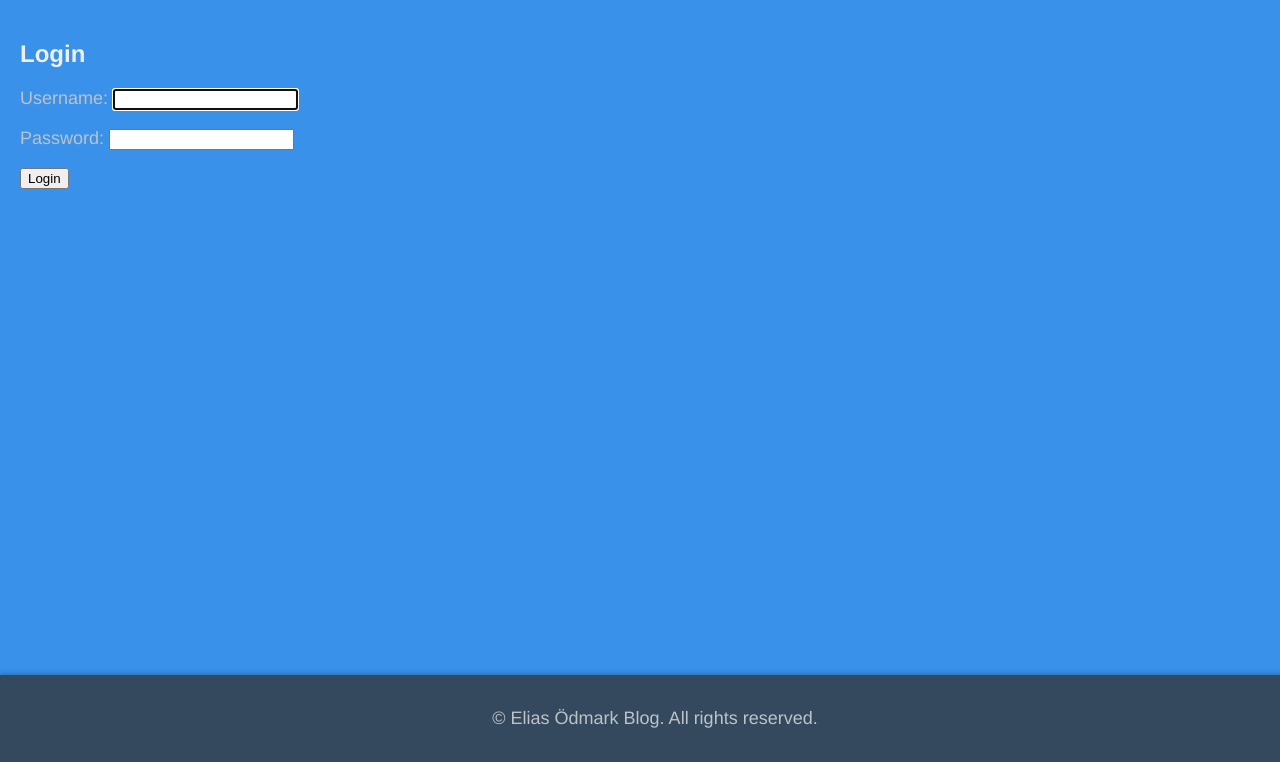
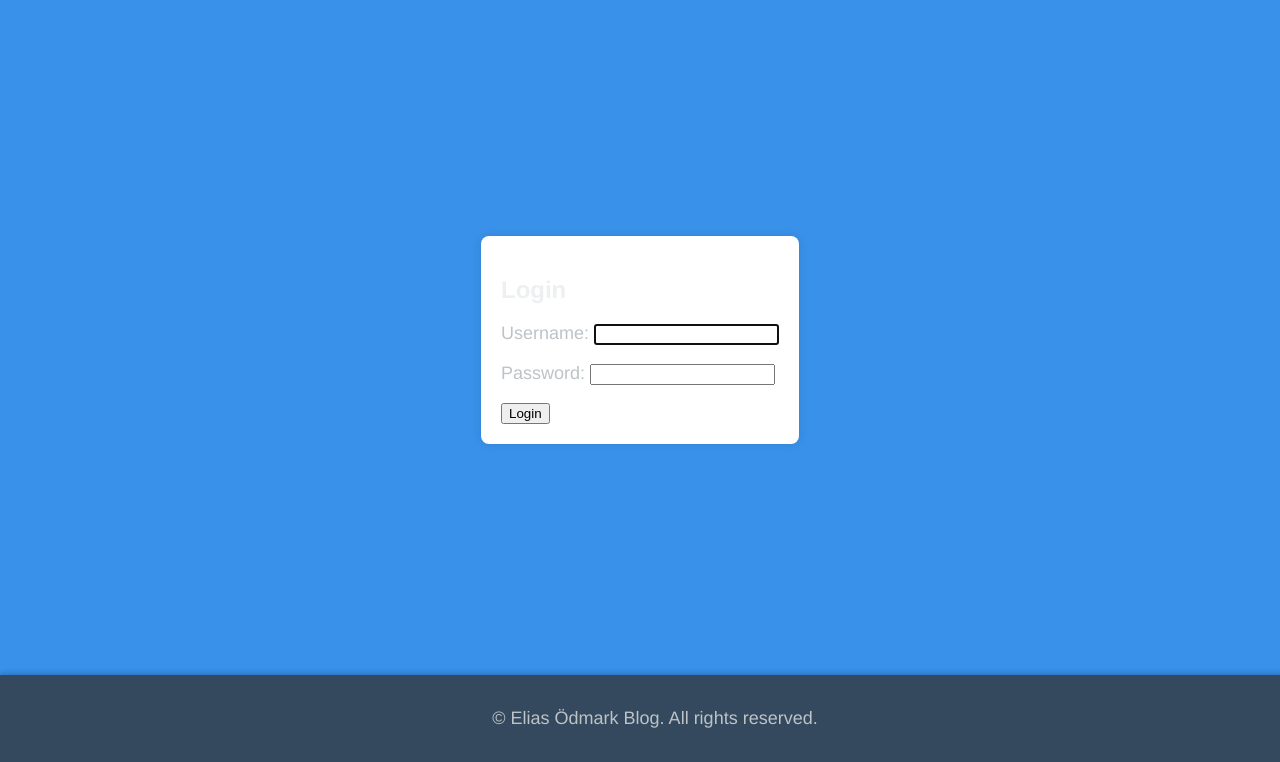
Before and after one commit to Odmarken/ceedz-pp4, a Django app: page /accounts/login/ in a window 1280 px wide. Shown: the part 38-800 px from the top of the page. Run offline with Django 5.2, Linux system fonts and the light colour scheme; parts of the project's set-up code (start-up, migrations or seed data) failed here and were passed over.

Commit message:
fixed login adn signup form for it to work

```diff
--- a/accounts/templates/registration/login.html
+++ b/accounts/templates/registration/login.html
@@ -3,10 +3,14 @@
 {% block title %}Login{% endblock %}
 
 {% block content %}
+<div class="centered-form">
+    <div class="form-container">
         <h2>Login</h2>
         <form method="post">
             {% csrf_token %}
             {{ form.as_p }}
             <button type="submit">Login</button>
         </form>
+    </div>
+</div>
 {% endblock %}
--- a/ceedz/settings.py
+++ b/ceedz/settings.py
@@ -36,6 +36,7 @@ INSTALLED_APPS = [
     'blog',
     'contact',
     'likes',
+    'accounts',
 ]
 
 MIDDLEWARE = [
--- a/static/css/style.css
+++ b/static/css/style.css
@@ -1,5 +1,3 @@
-
-
 body {
     background-color: #3991e9;
     color: #ecf0f1;
@@ -53,3 +51,20 @@ footer {
     width: 100%;
     box-shadow: 0px -2px 5px rgba(0, 0, 0, 0.2);
 }
+
+/* Additional CSS for Centering Forms */
+
+.centered-form {
+    display: flex;
+    justify-content: center;
+    align-items: center;
+    height: 80vh;
+}
+
+.form-container {
+    background-color: white;
+    padding: 20px;
+    border-radius: 8px;
+    box-shadow: 0 0 10px rgba(0, 0, 0, 0.1);
+    color: #333;
+}
```
Also changed, not shown: contact/templates/contact/contact_form.html (+11 -7 lines), db.sqlite3. Lines whose indentation alone changed are shown as unchanged.
